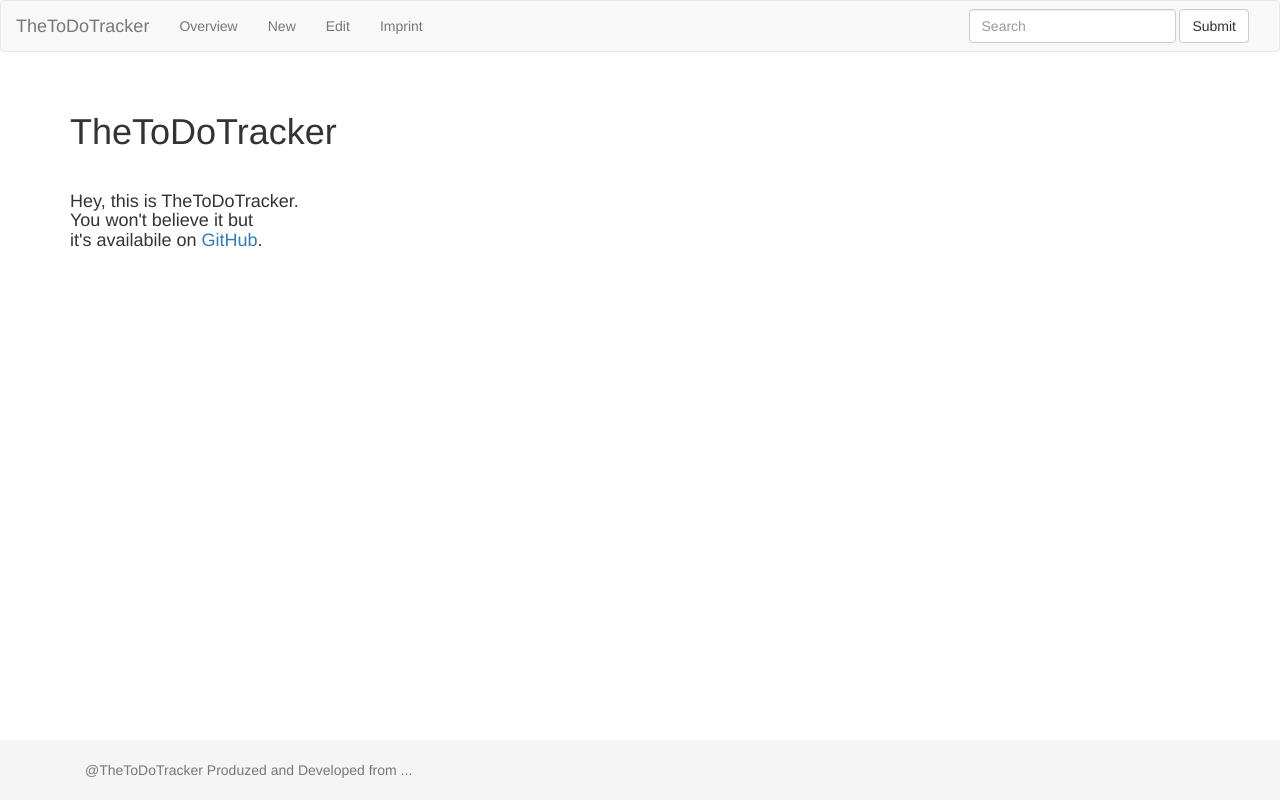
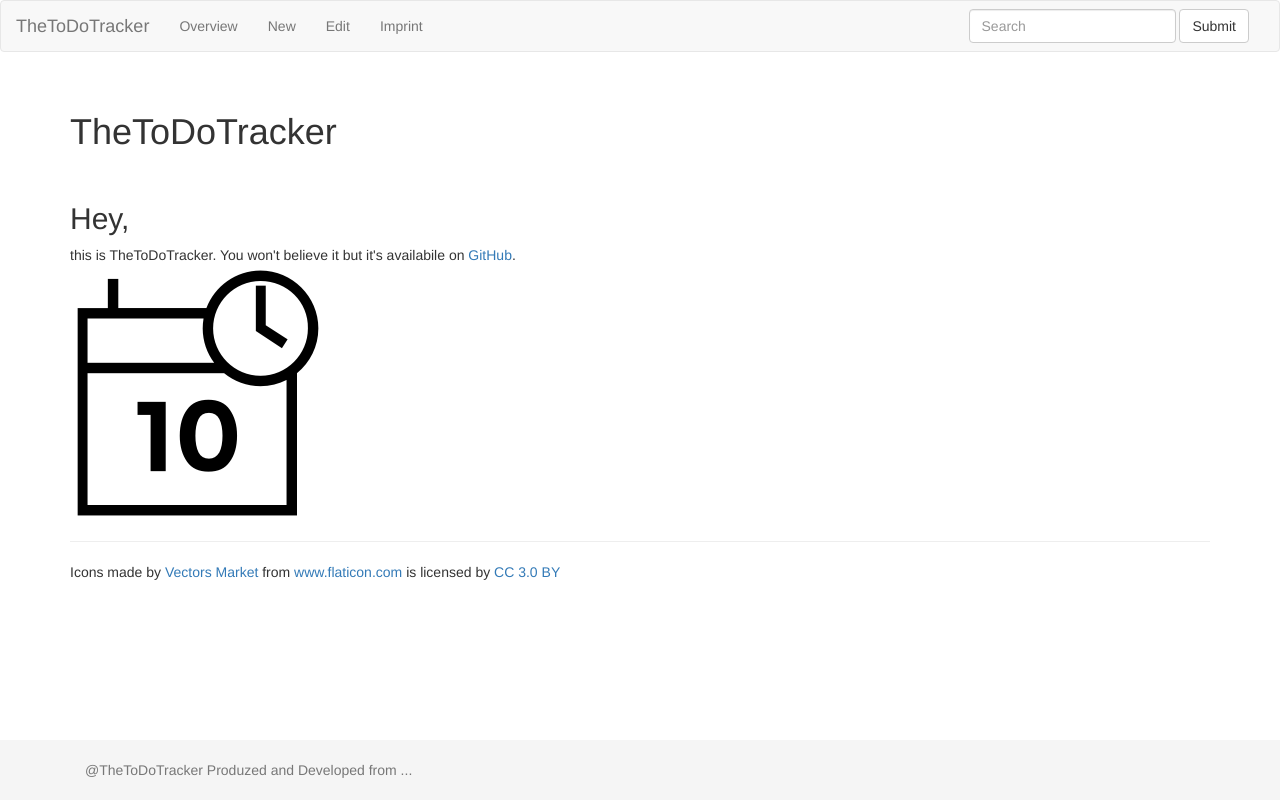
Before and after one commit to eliasgruenewald/ppsntodo, a plain HTML site: page index.html in a window 1280 px wide. Drawn offline with Linux system fonts and the light colour scheme.

Commit message:
Added pictures

```diff
--- a/index.html
+++ b/index.html
@@ -52,11 +52,13 @@
 <div class="container">
 <br>
 <h1>TheToDoTracker</h1><br>
-<h4>
-Hey, this is TheToDoTracker.<br>
-You won't believe it but<br>
-it's availabile on <a href="https://github.com/eliasgruenewald/ppsntodo">GitHub</a>.
-</h4>
+<h2>Hey,</h2>
+this is TheToDoTracker. You won't believe it but it's availabile on <a href="https://github.com/eliasgruenewald/ppsntodo">GitHub</a>.
+
+<img src="media/calendar.png" class="img-responsive" alt="Calendar picture currently not available." width="256" height="auto">
+
+<hr>
+<div>Icons made by <a href="http://www.flaticon.com/authors/vectors-market" title="Vectors Market">Vectors Market</a> from <a href="http://www.flaticon.com" title="Flaticon">www.flaticon.com</a> is licensed by <a href="http://creativecommons.org/licenses/by/3.0/" title="Creative Commons BY 3.0" target="_blank">CC 3.0 BY</a></div>
 </div>
 
 <footer class="footer">
```
Also changed, not shown: media/calendar.png (added), media/tu-berlin.png (added).
